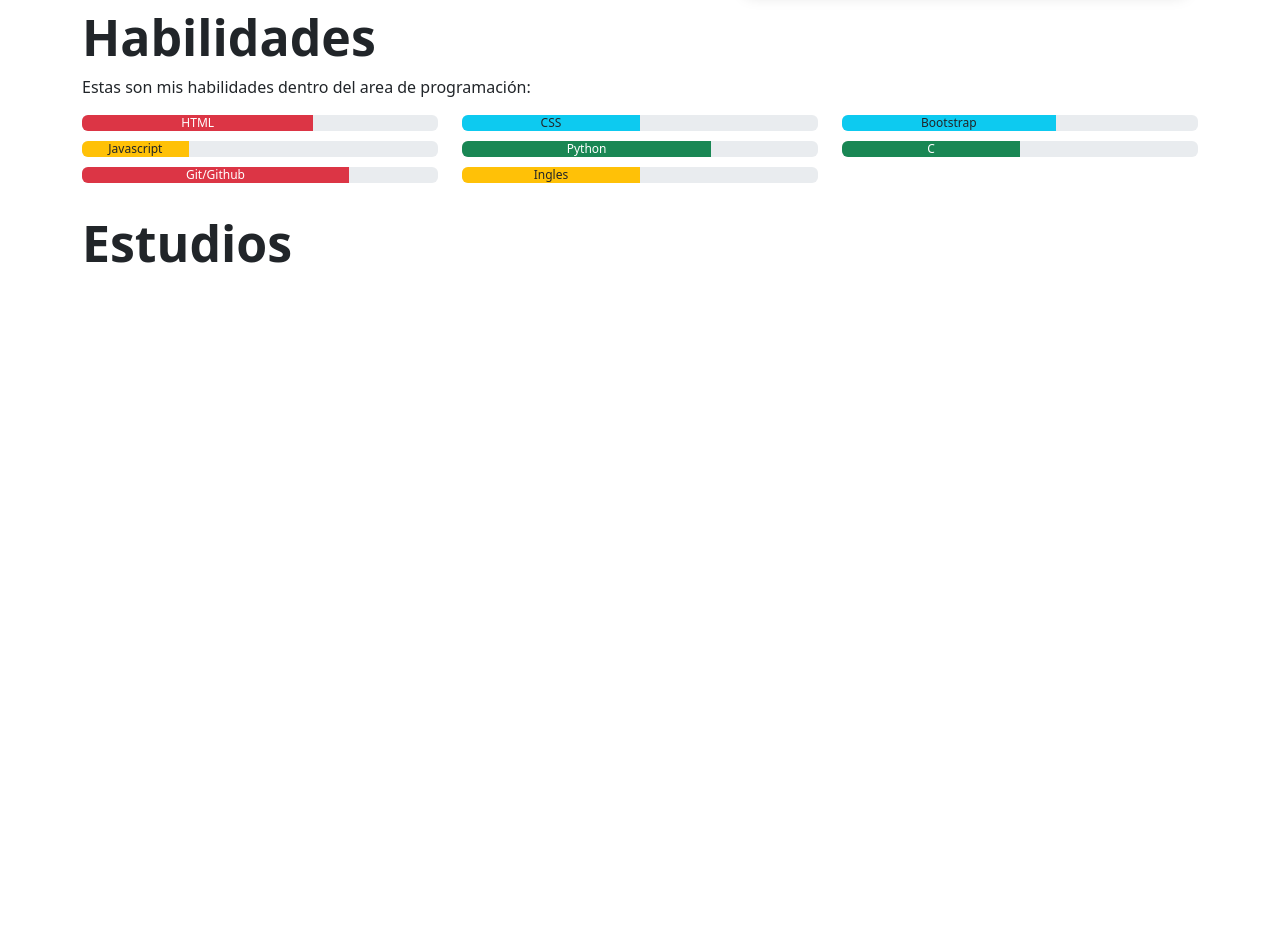
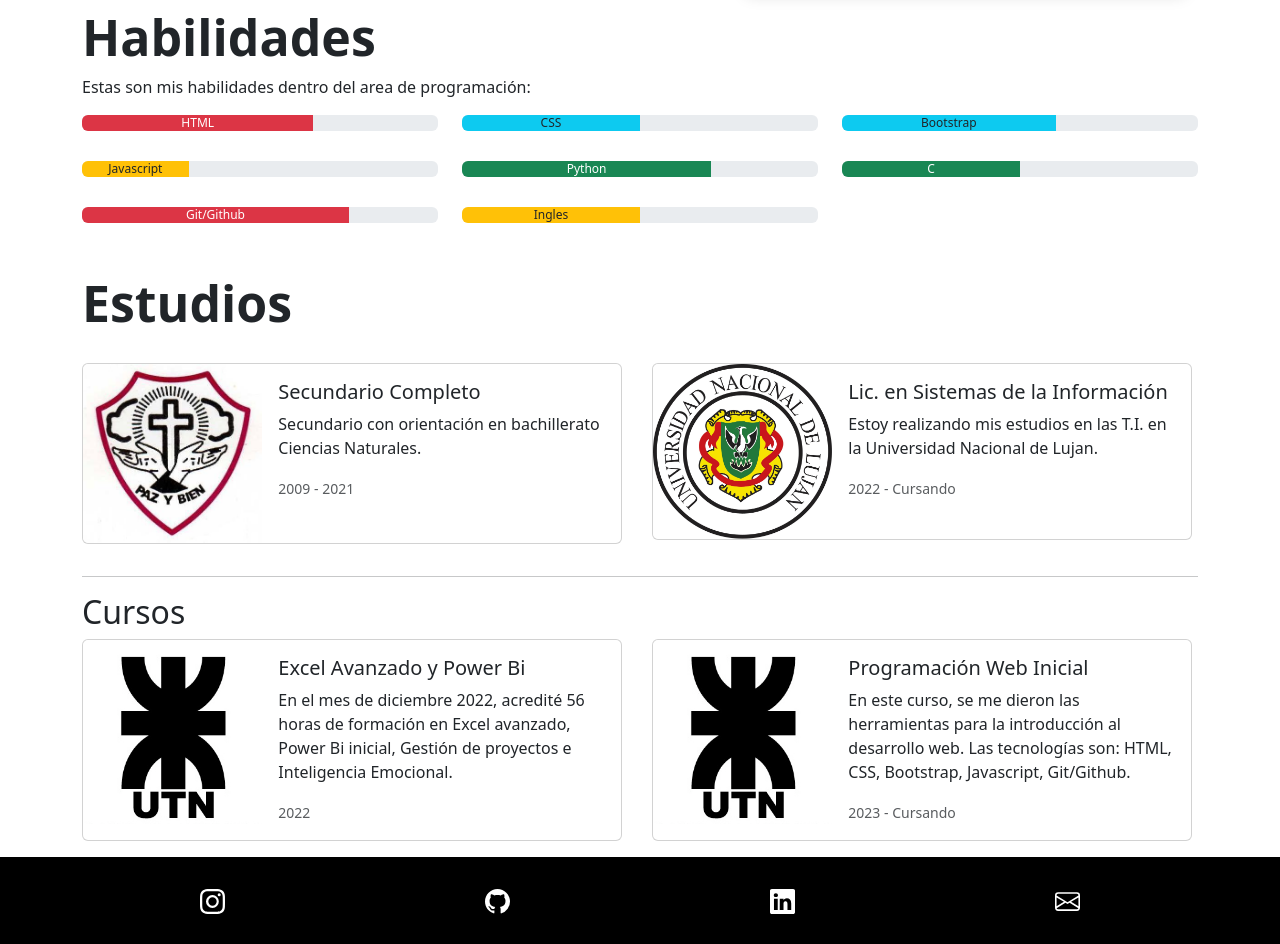
Before and after one commit to TomasFlorentin/UTN-Programacion, a plain HTML site: page Portfolio/index.html in a window 1280 px wide. Shown: the part 1474-2418 px from the top of the page. Before the commit the page ends 1803 px from the top, so only its background shows below. Drawn offline with nearby package versions, Linux system fonts and the light colour scheme.

Commit message:
Portfolio terminado

```diff
--- a/Portfolio/css/styles.css
+++ b/Portfolio/css/styles.css
@@ -35,10 +35,9 @@ header p {
 }
 
 .progress{
-    margin-bottom: 10px;
+    margin-bottom: 30px;
 }
 
-.progress-bar
 /* Estudios */
 
 
--- a/Portfolio/index.html
+++ b/Portfolio/index.html
@@ -18,7 +18,7 @@
 </head>
 <body>
     <!-- Navbar -->
-    <nav class="navbar navbar-expand-lg sticky-top bg-body-tertiary position-fixed w-100">
+    <nav class="navbar navbar-expand-lg sticky-top bg-body-tertiary position-fixed w-100 ">
         <div class="container-fluid">
             <button class="navbar-toggler" type="button" data-bs-toggle="collapse" data-bs-target="#navbarSupportedContent"
                 aria-controls="navbarSupportedContent" aria-expanded="false" aria-label="Toggle navigation">
@@ -131,6 +131,80 @@
             <h1 class="titulos">
                 <strong>Estudios</strong>
             </h1>
+            <div class="row">
+                <div class="col">
+                    <!-- IGSM -->
+                    <div class="card mb-3" style="max-width: 540px;">
+                        <div class="row g-0">
+                            <div class="col-md-4">
+                                <img src="img/Logo igsm.jpg" class="img-fluid rounded-start" alt="...">
+                            </div>
+                            <div class="col-md-8">
+                                <div class="card-body">
+                                    <h5 class="card-title">Secundario Completo</h5>
+                                    <p class="card-text">Secundario con orientación en bachillerato Ciencias Naturales.</p>
+                                    <p class="card-text"><small class="text-body-secondary">2009 - 2021</small></p>
+                                </div>
+                            </div>
+                        </div>
+                    </div>
+                </div>
+                <div class="col">
+                    <!-- UNLU -->
+                    <div class="card mb-3" style="max-width: 540px;">
+                        <div class="row g-0">
+                            <div class="col-md-4">
+                                <img src="img/Logo Unlu.jpg" class="img-fluid rounded-start" alt="...">
+                            </div>
+                            <div class="col-md-8">
+                                <div class="card-body">
+                                    <h5 class="card-title">Lic. en Sistemas de la Información</h5>
+                                    <p class="card-text">Estoy realizando mis estudios en las T.I. en la Universidad Nacional de Lujan.</p>
+                                    <p class="card-text"><small class="text-body-secondary">2022 - Cursando</small></p>
+                                </div>
+                            </div>
+                        </div>
+                    </div>
+                </div>
+            </div>
+            <hr>
+            <h2>Cursos</h2>
+            <div class="row">
+                <div class="col">
+                    <!--  -->
+                    <div class="card mb-3" style="max-width: 540px;">
+                        <div class="row g-0">
+                            <div class="col-md-4">
+                                <img src="img/Logo UTN.jpg" class="img-fluid rounded-start" alt="...">
+                            </div>
+                            <div class="col-md-8">
+                                <div class="card-body">
+                                    <h5 class="card-title">Excel Avanzado y Power Bi</h5>
+                                    <p class="card-text">En el mes de diciembre 2022, acredité 56 horas de formación en Excel avanzado, Power Bi inicial, Gestión de proyectos e Inteligencia Emocional.</p>
+                                    <p class="card-text"><small class="text-body-secondary">2022</small></p>
+                                </div>
+                            </div>
+                        </div>
+                    </div>
+                </div>
+                <div class="col">
+                    <!-- UNLU -->
+                    <div class="card mb-3" style="max-width: 540px;">
+                        <div class="row g-0">
+                            <div class="col-md-4">
+                                <img src="img/Logo UTN.jpg" class="img-fluid rounded-start" alt="...">
+                            </div>
+                            <div class="col-md-8">
+                                <div class="card-body">
+                                    <h5 class="card-title">Programación Web Inicial</h5>
+                                    <p class="card-text">En este curso, se me dieron las herramientas para la introducción al desarrollo web. Las tecnologías son: HTML, CSS, Bootstrap, Javascript, Git/Github.</p>
+                                    <p class="card-text"><small class="text-body-secondary">2023 - Cursando</small></p>
+                                </div>
+                            </div>
+                        </div>
+                    </div>
+                </div>
+            </div>
         </div>
     </section>
 
```
Also changed, not shown: Portfolio/img/Logo UTN.jpg (added), Portfolio/img/Logo Unlu.jpg (added), Portfolio/img/Logo igsm.jpg (added).
